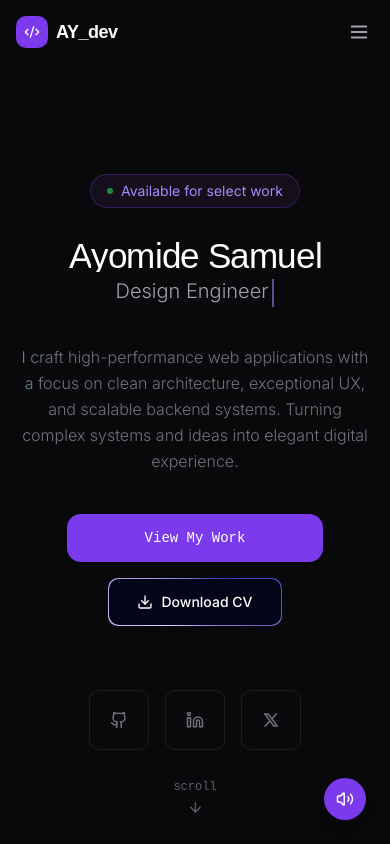
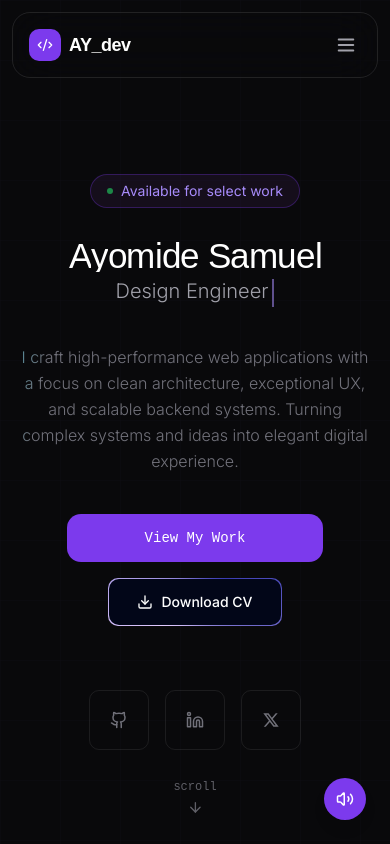
Before and after one commit to DaSpunk778/ayomideportfolio, a Next.js app: page / in a window 390 px wide. Shown: the top 844 px of the page. Built offline with nearby package versions, Linux system fonts and the light colour scheme; a web font is replaced by a local one.

Commit message:
upgraded navbar header on mobile

```diff
--- a/components/Navbar.tsx
+++ b/components/Navbar.tsx
@@ -55,8 +55,8 @@ export default function Navbar() {
       initial={{ y: -80, opacity: 0 }}
       animate={{ y: 0, opacity: 1 }}
       transition={{ duration: 0.6, ease: [0.22, 1, 0.36, 1] }}
-      className={`fixed top-0 left-0 right-0  mx-auto z-50 backdrop-blur transition-all duration-300 $ {
-
+      className={`fixed top-0 left-0 right-0  z-50 backdrop-blur-xl backdrop-saturate-150 transition-all duration-300 mx-3 mt-3 rounded-2xl border border-white/10  md:mx-0 md:mt-0 md:rounded-none md:border-x-0 md:border-t-0 $ {
+          scrolled ? "bg-[#09000b8a] shadow-lg" : "bg-[#09000b]/30"
             }`}
     >
       <nav className="max-w-6xl mx-auto px-4 sm:px-6 flex items-center justify-between h-16" >
```
